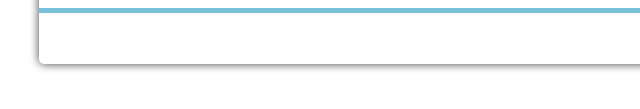
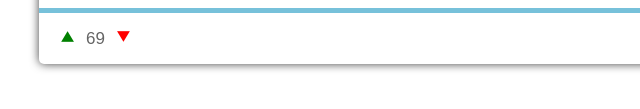
Before and after one commit to aikerary/PresentationCard, a plain HTML site: page index.html in a window 1280 px wide. Shown: the part 447-556 px from the top of the page, 216-856 px from the left. Drawn offline with Linux system fonts and the light colour scheme.

Commit message:
Score part working fine

```diff
--- a/css/fontfaces.css
+++ b/css/fontfaces.css
@@ -1,11 +1,11 @@
 @font-face {
-  font-family: "icomoon";
-  src: url("../assets/fonts/icomoon.eot?gfb1bl");
-  src: url("../assets/fonts/icomoon.eot?gfb1bl#iefix")
+  font-family: "iconitos";
+  src: url("/assets/fonts/icomoon.eot");
+  src: url("/assets/fonts/icomoon.eot")
       format("embedded-opentype"),
-    url("../assets/fonts/icomoon.ttf?gfb1bl") format("truetype"),
-    url("../assets/fonts/icomoon.woff?gfb1bl") format("woff"),
-    url("../assets/fonts/icomoon.svg?gfb1bl#icomoon") format("svg");
+    url("/assets/fonts/icomoon.ttf") format("truetype"),
+    url("/assets/fonts/icomoon.woff") format("woff"),
+    url("/assets/fonts/icomoon.svg") format("svg");
   font-weight: normal;
   font-style: normal;
   font-display: block;
--- a/css/style.css
+++ b/css/style.css
@@ -96,4 +96,35 @@ p {
 .card .end {
   height: 25%;
   border-top: 5px solid rgb(119, 193, 218);
+  position: relative;
 }
+
+.card .end .score{
+    margin-left: 20px;
+    margin-top: 15px;
+}
+
+.card .end .score p{
+    display: inline-block;
+    font-size: 17px;
+}
+
+.card .end .score p::before{
+    font-family: "iconitos";
+    content: "\ea1c";
+    font-size: 17px;
+    color: green;
+    display: inline-block;
+    transform: rotate(270deg);
+    margin-right: 10px;
+}
+
+.card .end .score p::after{
+    font-family: "iconitos";
+    content: "\ea1c";
+    font-size: 17px;
+    color: red;
+    display: inline-block;
+    transform: rotate(90deg);
+    margin-left: 10px;
+}
--- a/index.html
+++ b/index.html
@@ -26,6 +26,9 @@
             </section>
         </header>
         <footer class="end">
+            <section class="score">
+                <p>69</p>
+            </section>
         </footer>
     </section>
 </body>
```
Also changed, not shown: assets/fonts/icomoon.ttf, assets/fonts/icomoon.woff, 2 other files.
